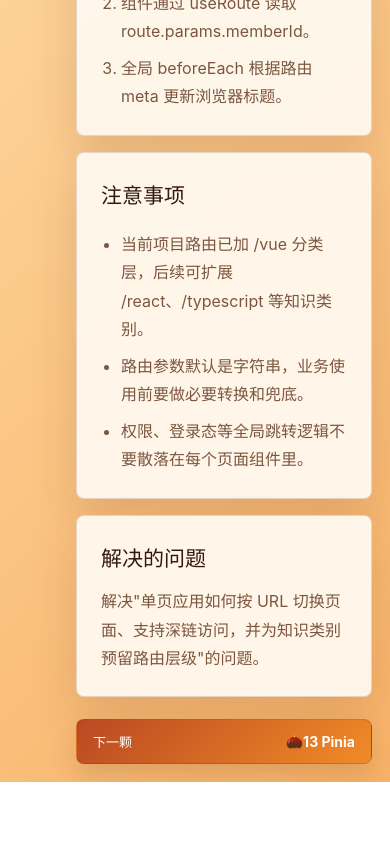
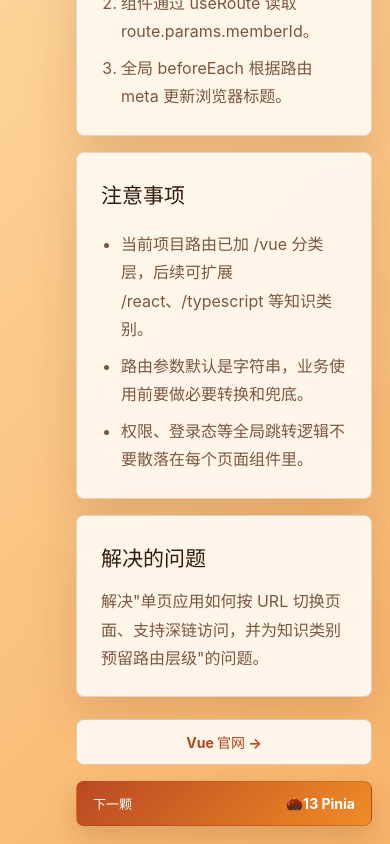
Before and after one commit to gzx-miller/total-vue, a Vue app: page /vue/k-12/routing/1 in a window 390 px wide. Shown: the part 1748-2592 px from the top of the page. Before the commit the page ends 2530 px from the top, so only its background shows below. Built offline with nearby package versions, Linux system fonts and the light colour scheme.

Commit message:
feat: update popover and add official link at bottom

```diff
--- a/src/components/LessonPage.vue
+++ b/src/components/LessonPage.vue
@@ -124,6 +124,7 @@ onUnmounted(() => {
           :width="300"
           :offset="10"
           trigger="hover"
+          :hide-after="0"
         >
           <template #reference>
             <RouterLink
@@ -137,14 +138,6 @@ onUnmounted(() => {
             </RouterLink>
           </template>
           <p class="popover-intro">{{ item.intro || getCategoryDetails(item.id).intro }}</p>
-          <a
-            :href="item.officialUrl || getCategoryDetails(item.id).officialUrl"
-            target="_blank"
-            rel="noopener"
-            class="popover-link"
-          >
-            官网链接 →
-          </a>
         </ElPopover>
       </nav>
     </header>
@@ -218,10 +211,21 @@ onUnmounted(() => {
           </article>
         </section>
         <nav class="lesson-next" aria-label="下一章节">
-          <RouterLink class="next-lesson-link" :to="nextLesson.path">
-            <span>下一颗</span>
-            <strong>{{ formatLessonId(nextLesson.id) }} {{ nextLesson.navTitle }}</strong>
-          </RouterLink>
+          <div class="bottom-nav-row">
+            <a
+              v-if="getCategoryDetails(activeKnowledge).officialUrl"
+              :href="getCategoryDetails(activeKnowledge).officialUrl"
+              target="_blank"
+              rel="noopener"
+              class="official-link"
+            >
+              {{ getCategoryDetails(activeKnowledge).intro?.includes('Element') ? 'Element Plus 官网' : `${activeKnowledge.charAt(0).toUpperCase() + activeKnowledge.slice(1)} 官网` }} →
+            </a>
+            <RouterLink class="next-lesson-link" :to="nextLesson.path">
+              <span>下一颗</span>
+              <strong>{{ formatLessonId(nextLesson.id) }} {{ nextLesson.navTitle }}</strong>
+            </RouterLink>
+          </div>
         </nav>
       </main>
     </div>
--- a/src/style.css
+++ b/src/style.css
@@ -488,6 +488,32 @@ li + li {
   margin-top: 22px;
 }
 
+.bottom-nav-row {
+  display: flex;
+  justify-content: space-between;
+  align-items: center;
+  width: 100%;
+  gap: 16px;
+}
+
+.official-link {
+  display: inline-flex;
+  align-items: center;
+  gap: 8px;
+  color: var(--accent);
+  font-size: 14px;
+  font-weight: 650;
+  text-decoration: none;
+  padding: 12px 16px;
+  border: 1px solid rgba(123, 53, 29, 0.24);
+  border-radius: 8px;
+  background: rgba(255, 250, 242, 0.92);
+}
+
+.official-link:hover {
+  text-decoration: underline;
+}
+
 .next-lesson-link {
   display: inline-flex;
   align-items: center;
@@ -774,6 +800,15 @@ li + li {
     justify-content: stretch;
   }
 
+  .bottom-nav-row {
+    flex-direction: column;
+    align-items: stretch;
+  }
+
+  .official-link {
+    justify-content: center;
+  }
+
   .next-lesson-link {
     width: 100%;
     justify-content: space-between;
```
